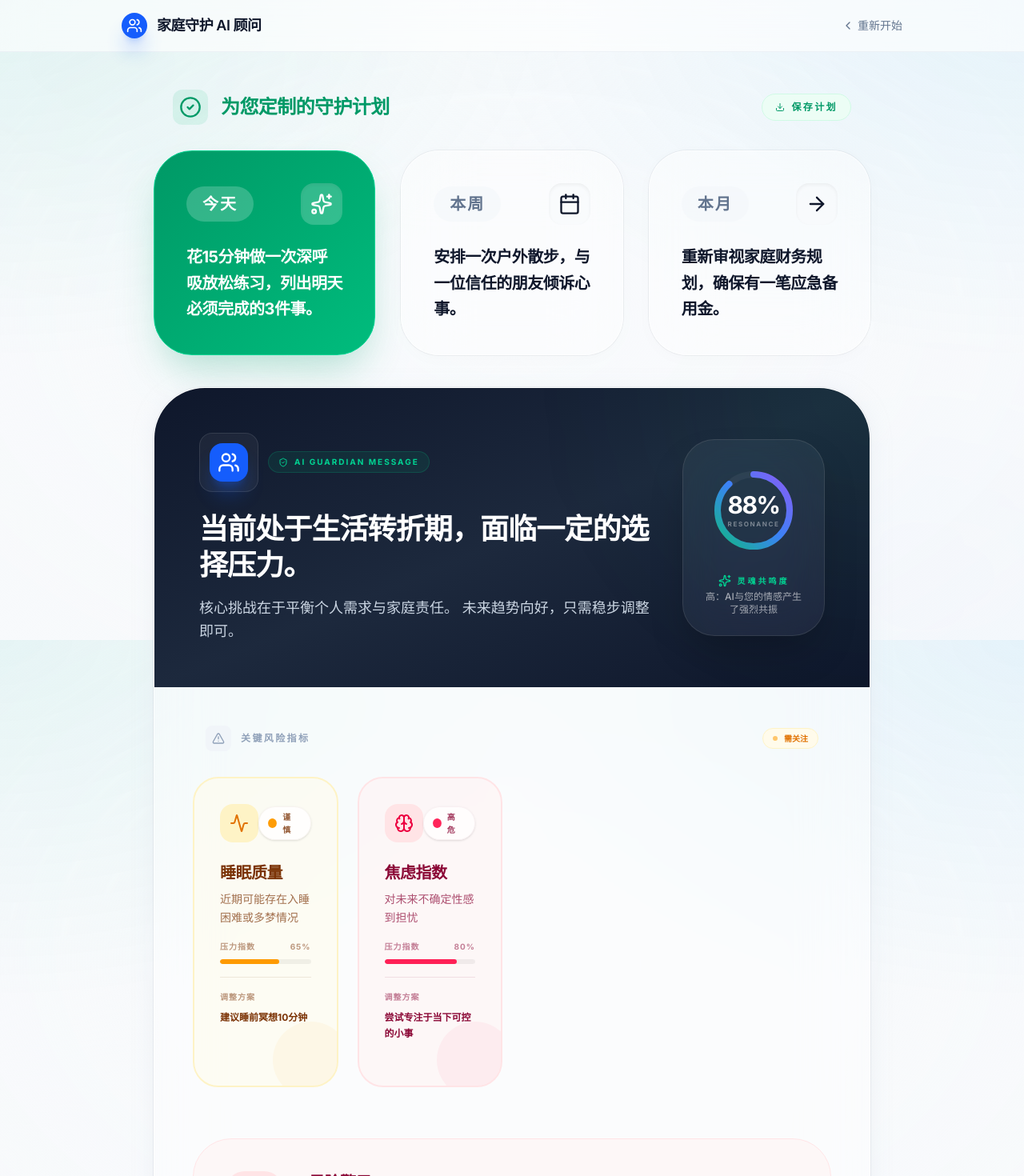
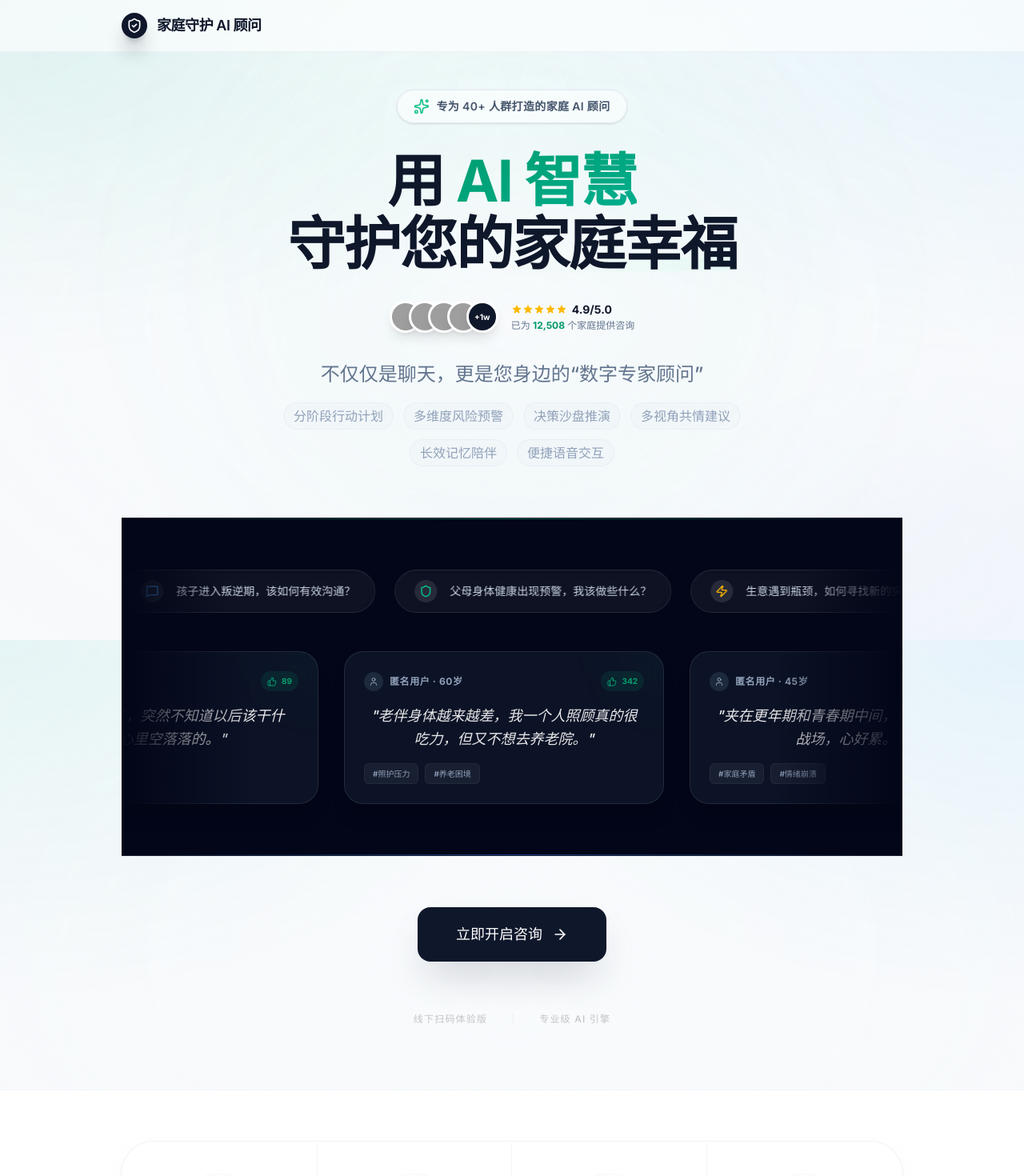
Before and after one commit to yuchengbo9-spec/-AI-main-main, a React (Vite) app: page / in a window 1280 px wide. Shown: the top 1470 px of the page at 80% size. Built offline with nearby package versions, Linux system fonts and the light colour scheme; grey boxes are pictures that could not be loaded; a web font is replaced by a local one.

Commit message:
fix: stop serving mock AI reports as real results
Co-authored-by: yuchengbo9-spec <yuchengbo9-spec@users.noreply.github.com>

```diff
--- a/src/App.tsx
+++ b/src/App.tsx
@@ -198,77 +198,20 @@ class ErrorBoundary extends React.Component<{ children: React.ReactNode }, { has
   }
 }
 
-const MOCK_RESULT: SimulationResult = {
-  advice: {
-    stateSummary: "当前处于生活转折期，面临一定的选择压力。\n核心挑战在于平衡个人需求与家庭责任。\n未来趋势向好，只需稳步调整即可。",
-    riskReminder: "请注意保持身心放松，避免过度焦虑影响决策。",
-    risks: [
-      { type: 'health', level: 'medium', label: '睡眠质量', description: '近期可能存在入睡困难或多梦情况', adjustment: '建议睡前冥想10分钟', score: 65 },
-      { type: 'psychology', level: 'high', label: '焦虑指数', description: '对未来不确定性感到担忧', adjustment: '尝试专注于当下可控的小事', score: 80 }
-    ],
-    actions: {
-      today: "花15分钟做一次深呼吸放松练习，列出明天必须完成的3件事。",
-      thisWeek: "安排一次户外散步，与一位信任的朋友倾诉心事。",
-      thisMonth: "重新审视家庭财务规划，确保有一笔应急备用金。"
-    },
-    communicationTip: "我理解你的担忧，我们可以一起坐下来慢慢商量吗？",
-    resourceSuggestion: "推荐阅读《非暴力沟通》，学习更有效的表达方式。",
-    encouragement: "每一次转折都是成长的契机，你比自己想象的更强大。",
-    lifestyleAdvice: {
-      moodRegulation: "每天记录一件开心的小事",
-      sleepImprovement: "晚上10点后减少蓝光摄入",
-      recreation: "周末尝试一次短途郊游"
-    },
-    healthAdvice: {
-      diet: "增加深色蔬菜摄入，减少高糖饮食",
-      exercise: "每周进行3次30分钟有氧运动",
-      sleep: "保持规律作息，睡前避免剧烈运动"
-    },
-    decisionSimulation: {
-      pathA: {
-        label: "保守方案",
-        trend: "生活平稳但缺乏突破",
-        risks: ["长期可能产生倦怠感"],
-        actions: ["维持现状", "小步微调"],
-        emotionalImpact: "安稳但略感压抑"
-      },
-      pathB: {
-        label: "进取方案",
-        trend: "短期波动大，长期收益高",
-        risks: ["初期适应压力较大"],
-        actions: ["主动寻求改变", "承担适度风险"],
-        emotionalImpact: "兴奋与焦虑并存"
-      }
-    },
-    perspectives: [
-      { role: "自我视角", psychology: "渴望被理解和支持", suggestion: "先照顾好自己的情绪，再关照他人" },
-      { role: "家人视角", psychology: "担心你的身体和状态", suggestion: "多表达感谢，少一些指责" }
-    ],
-    caseStudy: {
-      title: "李先生的转型之路",
-      story: "李先生在45岁时面临职业瓶颈，通过半年的调整和学习，成功开启第二曲线。",
-      expertComment: "改变永远不晚，关键在于迈出第一步。"
-    }
-  },
-  followUpQuestions: ["如何缓解工作压力？", "怎样改善夫妻关系？", "退休后如何规划生活？"],
-  resonanceScore: 88,
-  soulSignature: "行到水穷处，坐看云起时"
-};
-
 export default function App() {
-  const [step, setStep] = useState<AppStep>('result');
+  const [step, setStep] = useState<AppStep>('landing');
   const [profile, setProfile] = useState<UserProfile | null>(null);
-  const [selectedTheme, setSelectedTheme] = useState<LifeTheme | null>('family');
+  const [selectedTheme, setSelectedTheme] = useState<LifeTheme | null>(null);
   const [recommendedQuestions, setRecommendedQuestions] = useState<RecommendedQuestion[]>([]);
   const [userInput, setUserInput] = useState('');
-  const [result, setResult] = useState<SimulationResult | null>(MOCK_RESULT);
+  const [result, setResult] = useState<SimulationResult | null>(null);
   const [error, setError] = useState<string | null>(null);
 
   const [isLoadingQuestions, setIsLoadingQuestions] = useState(false);
   const [memory, setMemory] = useState<UserMemory>(MemoryService.getMemory());
 
   const [questionPage, setQuestionPage] = useState(0);
-  const [isPaid, setIsPaid] = useState(true);
+  const [isPaid, setIsPaid] = useState(false);
   const { isListening, transcript, startListening, stopListening, isSpeaking, speak, stopSpeaking } = useSpeech();
 
   useEffect(() => {
@@ -361,11 +304,8 @@ export default function App() {
 
     // Set a safety timeout to inform user if it's taking too long
     const timeoutId = setTimeout(() => {
-      console.warn("Simulation is taking longer than expected... Switching to Mock Mode for demo.");
-      // Fallback to Mock Result so user can see the UI
-      setResult(MOCK_RESULT);
-      setStep('result');
-    }, 8000); // Shorten timeout to 8s for better experience
+      console.warn("Simulation is taking longer than expected...");
+    }, 15000);
 
     const performRequest = async (attempt: number): Promise<void> => {
       try {
@@ -408,11 +348,7 @@ export default function App() {
           await new Promise(resolve => setTimeout(resolve, 1500));
           return performRequest(attempt + 1);
         }
-
-        // If all retries fail, use Mock Result to show UI
-        console.warn("All simulation attempts failed. Using Mock Result.");
-        setResult(MOCK_RESULT);
-        setStep('result');
+        throw err;
       }
     };
 
```
